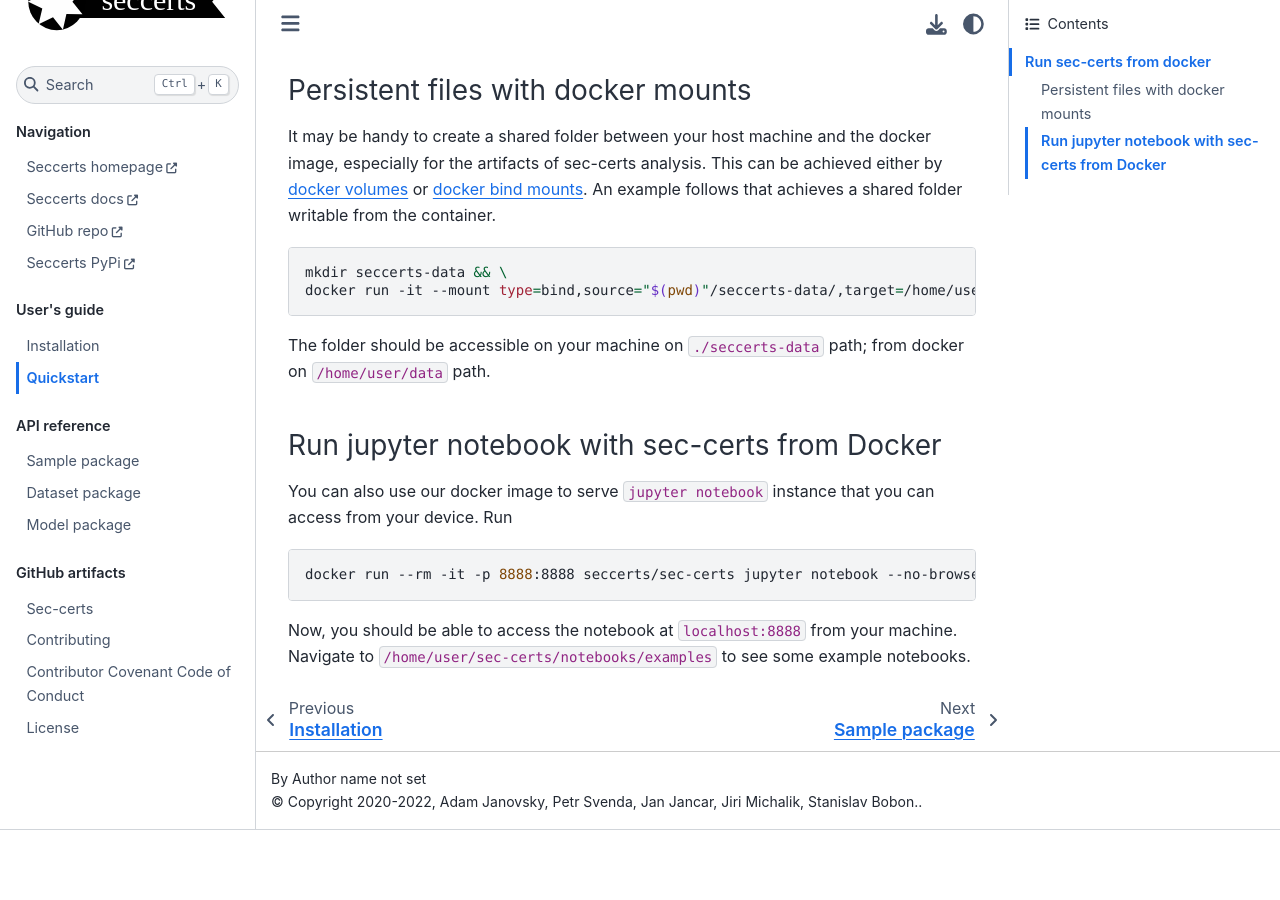
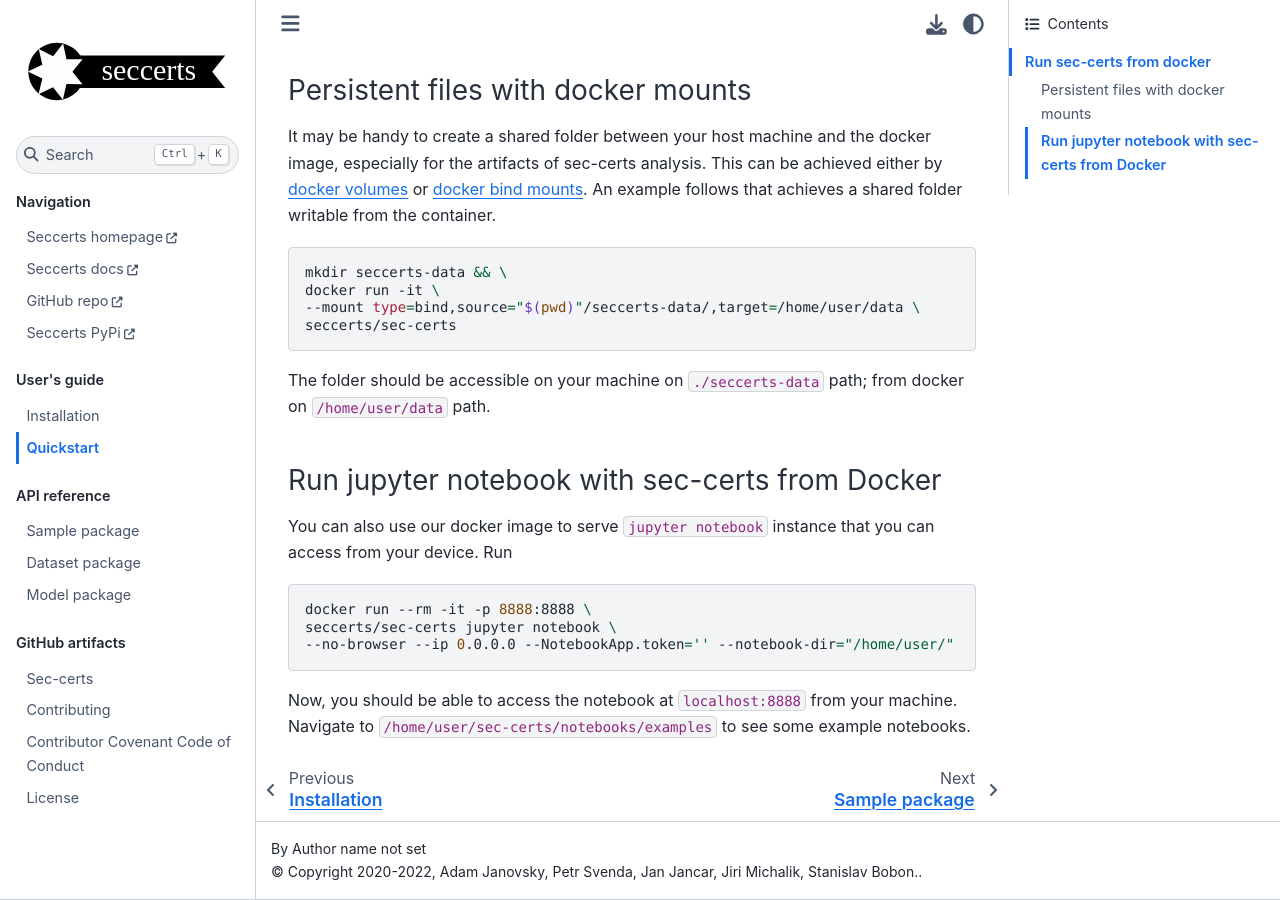
Before and after one commit to crocs-muni/sec-certs, a Sphinx documentation site: the page built from docs/quickstart.md, in a window 1280 px wide and 900 px high, scrolled down 1078 px. Built offline with Sphinx 7.4.7 and the Sphinx Book theme 1.1.4, drawn with Linux system fonts in a browser that asks for light colours; pages that are not in the unit, such as notebooks, are missing from menus; before the commit the page ends 1908 px from its top, so only the background shows below that.

````diff
--- a/docs/quickstart.md
+++ b/docs/quickstart.md
@@ -61,7 +61,9 @@
 
 ```bash
 mkdir seccerts-data && \
-docker run -it --mount type=bind,source="$(pwd)"/seccerts-data/,target=/home/user/data seccerts/sec-certs
+docker run -it \
+--mount type=bind,source="$(pwd)"/seccerts-data/,target=/home/user/data \
+seccerts/sec-certs
 ```
 
 The folder should be accessible on your machine on `./seccerts-data` path; from docker on `/home/user/data` path.
@@ -71,7 +73,9 @@
 You can also use our docker image to serve `jupyter notebook` instance that you can access from your device. Run
 
 ```bash
-docker run --rm -it -p 8888:8888 seccerts/sec-certs jupyter notebook --no-browser --ip 0.0.0.0 --NotebookApp.token='' --notebook-dir="/home/user/"
+docker run --rm -it -p 8888:8888 \
+seccerts/sec-certs jupyter notebook \
+--no-browser --ip 0.0.0.0 --NotebookApp.token='' --notebook-dir="/home/user/"
 ```
 
 Now, you should be able to access the notebook at `localhost:8888` from your machine. Navigate to `/home/user/sec-certs/notebooks/examples` to see some example notebooks.
````
Also changed, not shown: 4 other files.
